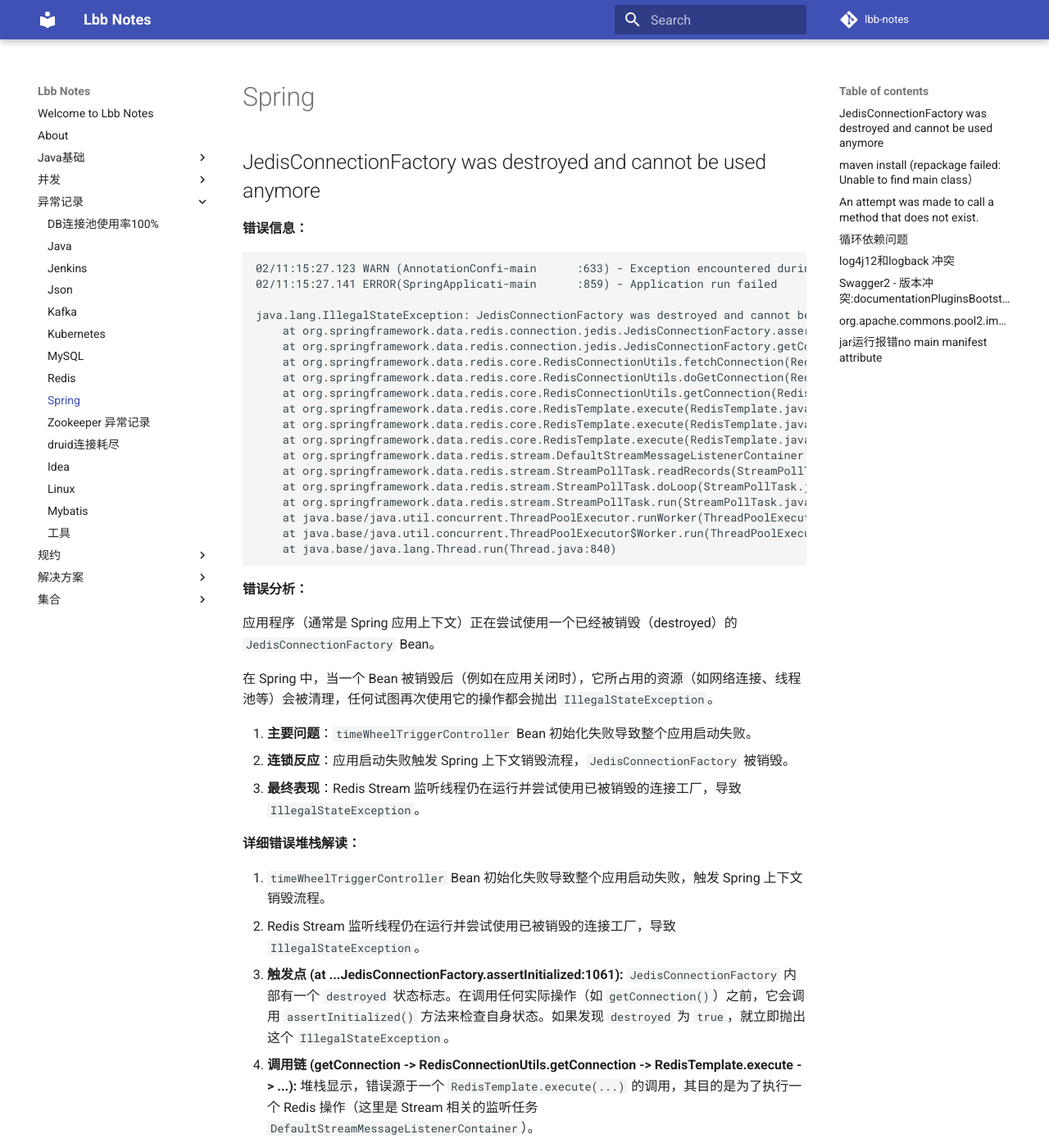
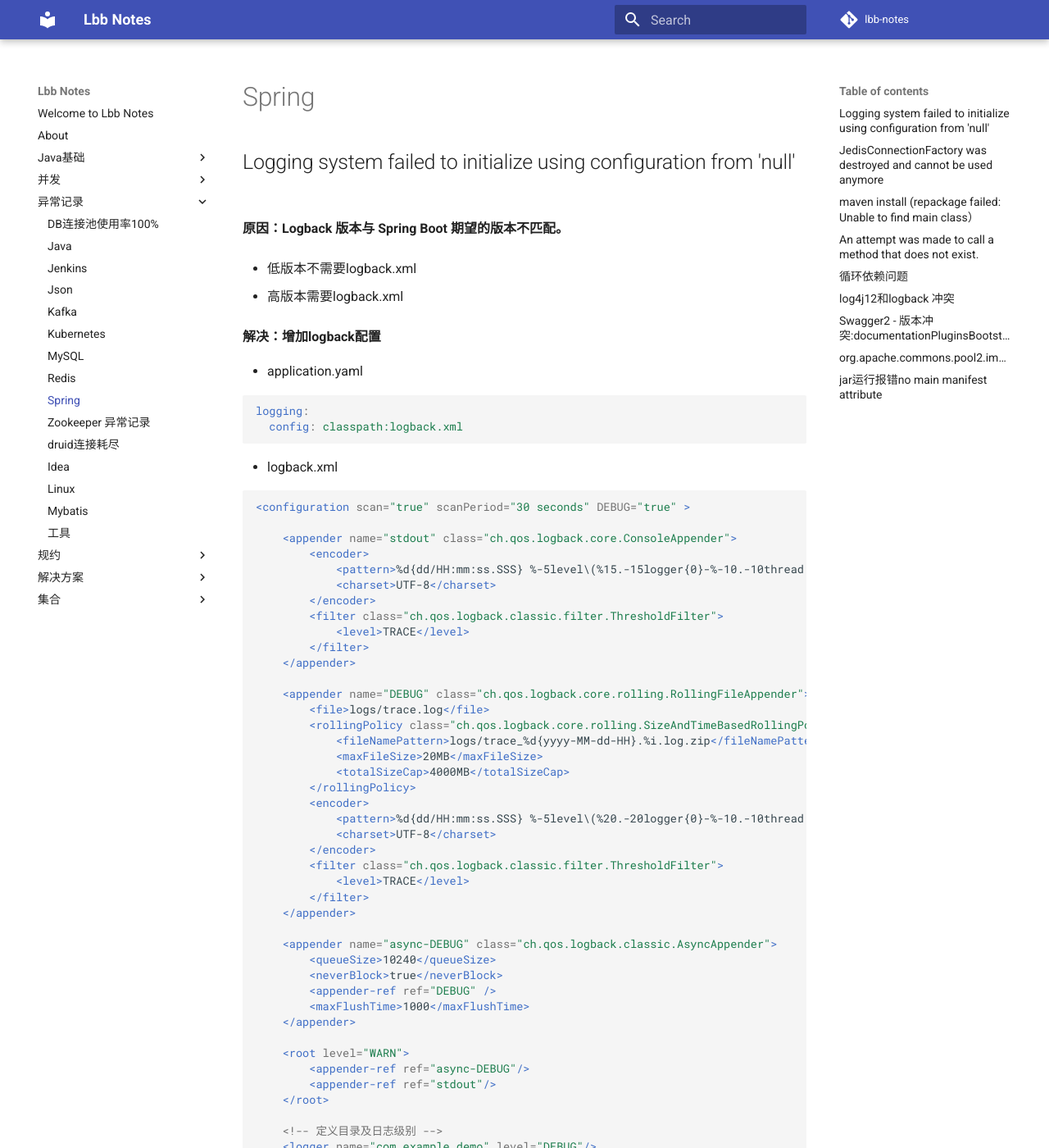
Before and after one commit to ban-l/lbb-notes, an MkDocs documentation site: the page built from docs/异常记录/Spring.md, in a window 1280 px wide and 1400 px high. Shown: the whole window at 82% size. Built offline with MkDocs 1.6.1 and Material for MkDocs 9.7.7, drawn with Linux system fonts in a browser that asks for light colours; comment, search, counter and statistics services are not loaded; some of the changed text lies outside the part shown.

Commit message:
Logback Exception

````diff
--- a/docs/异常记录/Spring.md
+++ b/docs/异常记录/Spring.md
@@ -1,3 +1,72 @@
+## Logging system failed to initialize using configuration from 'null'
+
+**原因：Logback 版本与 Spring Boot 期望的版本不匹配。**
+
+- 低版本不需要logback.xml
+
+- 高版本需要logback.xml
+
+**解决：增加logback配置**
+
+- application.yaml
+
+```yaml
+logging:
+  config: classpath:logback.xml
+```
+
+- logback.xml
+
+```xml
+<configuration scan="true" scanPeriod="30 seconds" DEBUG="true" >
+
+    <appender name="stdout" class="ch.qos.logback.core.ConsoleAppender">
+        <encoder>
+            <pattern>%d{dd/HH:mm:ss.SSS} %-5level\(%15.-15logger{0}-%-10.-10thread:%line\) - %msg%n</pattern>
+            <charset>UTF-8</charset>
+        </encoder>
+        <filter class="ch.qos.logback.classic.filter.ThresholdFilter">
+            <level>TRACE</level>
+        </filter>
+    </appender>
+
+    <appender name="DEBUG" class="ch.qos.logback.core.rolling.RollingFileAppender">
+        <file>logs/trace.log</file>
+        <rollingPolicy class="ch.qos.logback.core.rolling.SizeAndTimeBasedRollingPolicy">
+            <fileNamePattern>logs/trace_%d{yyyy-MM-dd-HH}.%i.log.zip</fileNamePattern>
+            <maxFileSize>20MB</maxFileSize>
+            <totalSizeCap>4000MB</totalSizeCap>
+        </rollingPolicy>
+        <encoder>
+            <pattern>%d{dd/HH:mm:ss.SSS} %-5level\(%20.-20logger{0}-%-10.-10thread %5X{threadId}\) - %msg%n</pattern>
+            <charset>UTF-8</charset>
+        </encoder>
+        <filter class="ch.qos.logback.classic.filter.ThresholdFilter">
+            <level>TRACE</level>
+        </filter>
+    </appender>
+
+    <appender name="async-DEBUG" class="ch.qos.logback.classic.AsyncAppender">
+        <queueSize>10240</queueSize>
+        <neverBlock>true</neverBlock>
+        <appender-ref ref="DEBUG" />
+        <maxFlushTime>1000</maxFlushTime>
+    </appender>
+
+    <root level="WARN">
+        <appender-ref ref="async-DEBUG"/>
+        <appender-ref ref="stdout"/>
+    </root>
+
+    <!-- 定义目录及日志级别 -->
+    <logger name="com.example.demo" level="DEBUG"/>
+
+</configuration>
+
+```
+
+
+
 ## JedisConnectionFactory was destroyed and cannot be used anymore
 
 **错误信息：**
````
